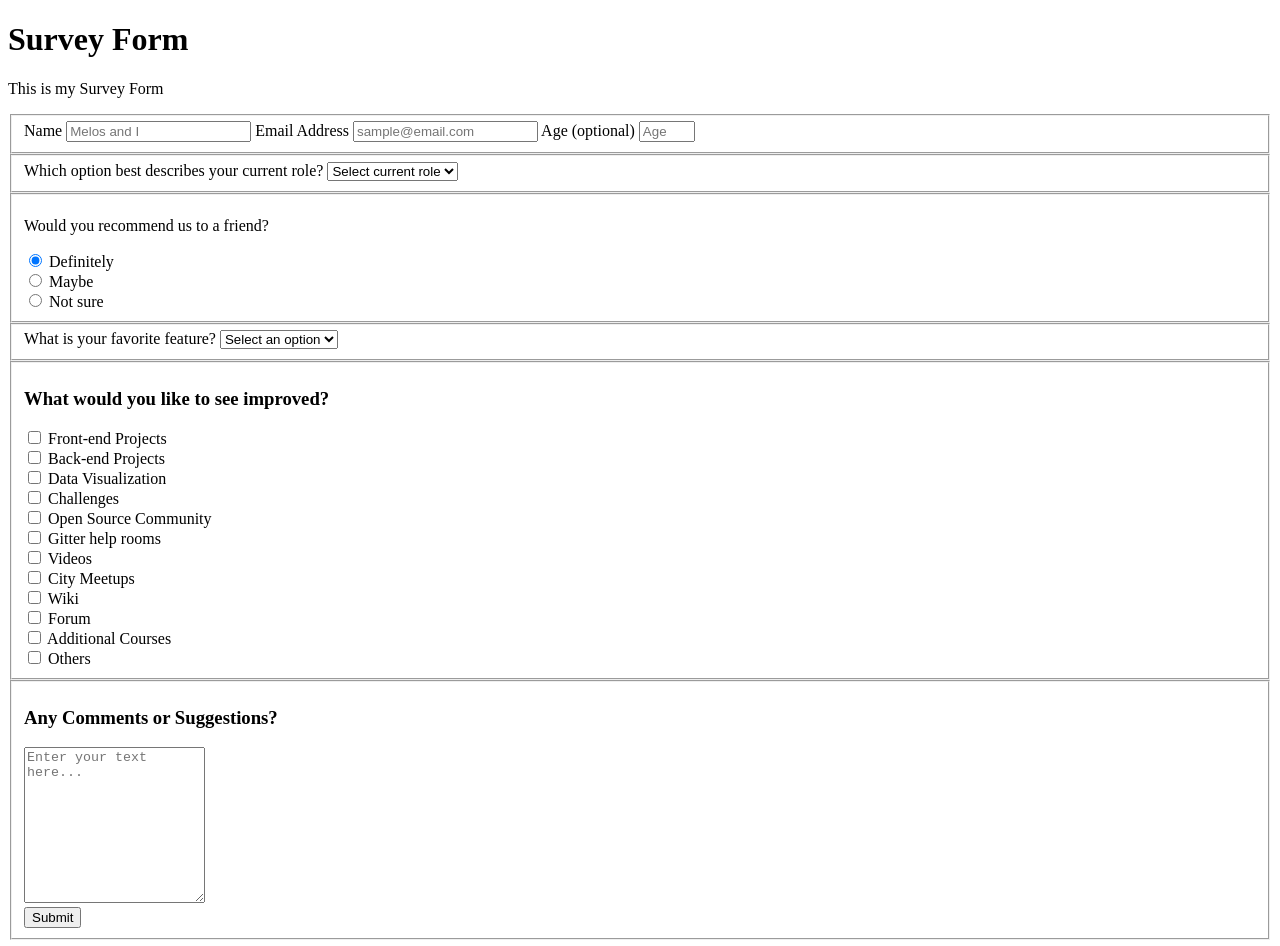
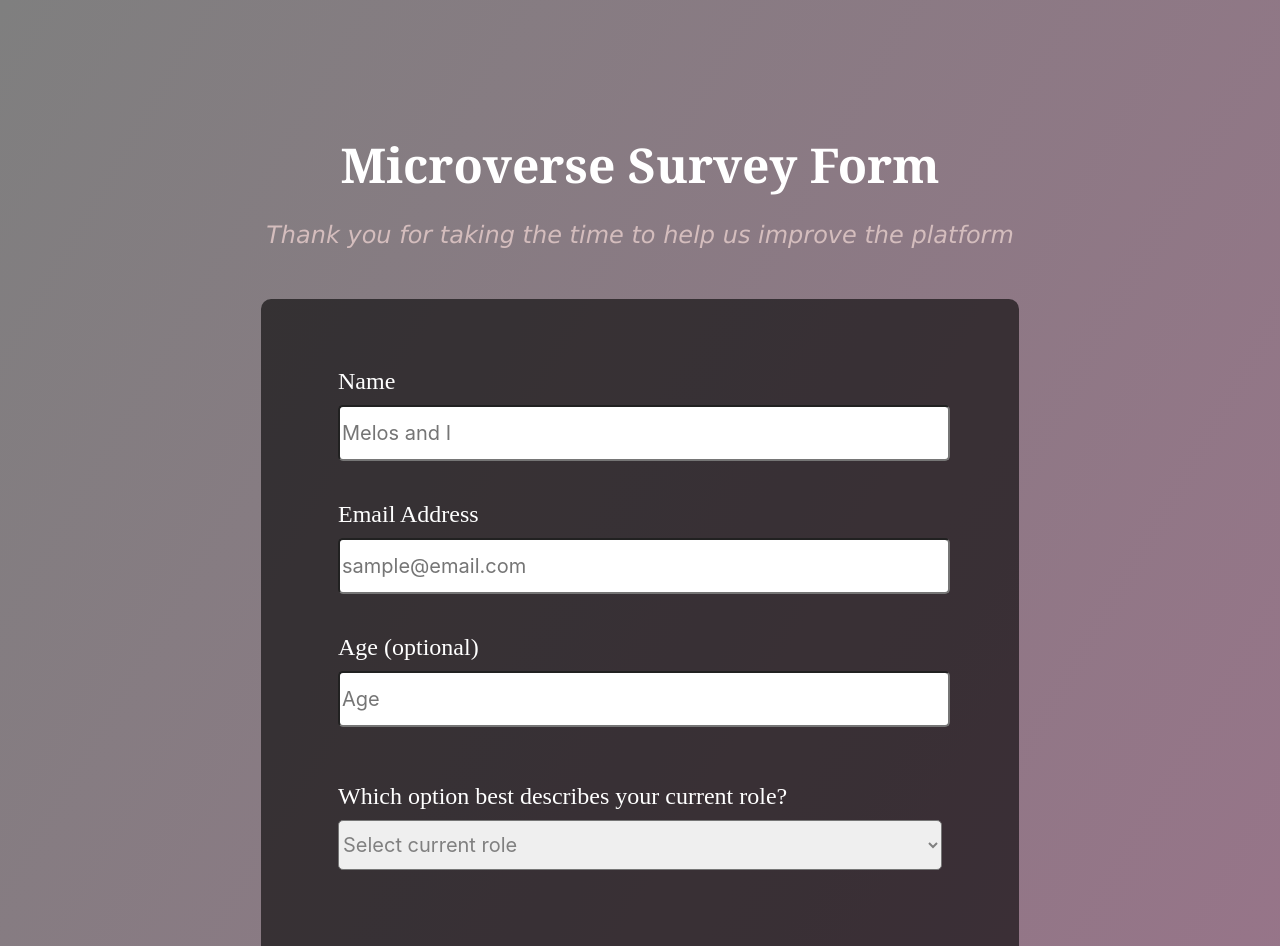
Before and after one commit to melos-simeneh/Microverse_Project_1, a plain HTML site: page Melos and I/index.html in a window 1280 px wide. Shown: the top 946 px of the page. Drawn offline with Linux system fonts and the light colour scheme.

Commit message:
melos's part

```diff
--- a/Melos and I/index.html
+++ b/Melos and I/index.html
@@ -5,13 +5,13 @@
     <meta http-equiv="X-UA-Compatible" content="IE=edge" />
     <meta name="viewport" content="width=device-width, initial-scale=1.0" />
     <title>Melos and I Survery Form</title>
-    <link rel="stylesheet" href="styles.css" type="text/css" />
+    <link rel="stylesheet" href="style.css" type="text/css" />
   </head>
 
   <body>
     <div>
-      <h1 id="title">Survey Form</h1>
-      <p id="description">This is my Survey Form</p>
+      <h1 id="title">Microverse Survey Form</h1>
+      <p id="description">Thank you for taking the time to help us improve the platform</p>
     </div>
 
     <form action="" id="survey-form">
--- a/Melos and I/style.css
+++ b/Melos and I/style.css
@@ -15,7 +15,7 @@
   background-color: rgb(55, 175, 101);
   border-radius: 5px;
   border: none;
-  width: 50%;
+  width: 100%;
   color: inherit;
   font-size: inherit;
 }
```
